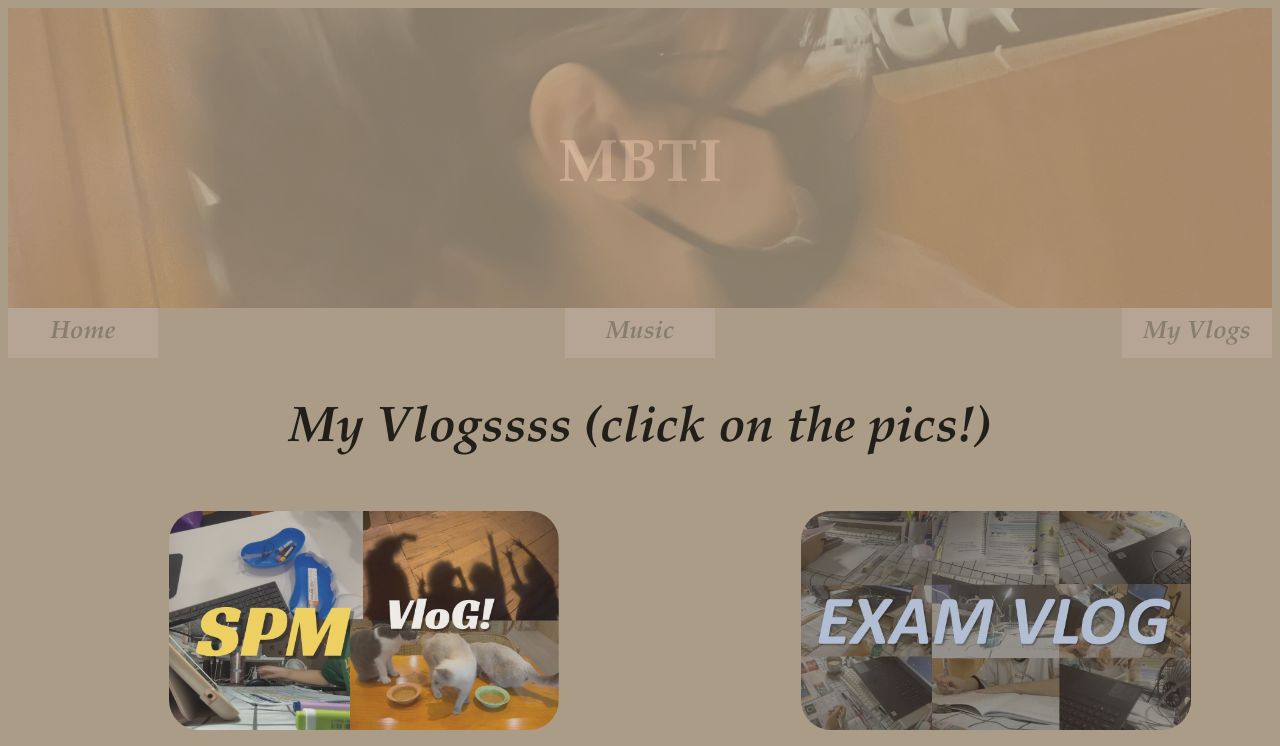
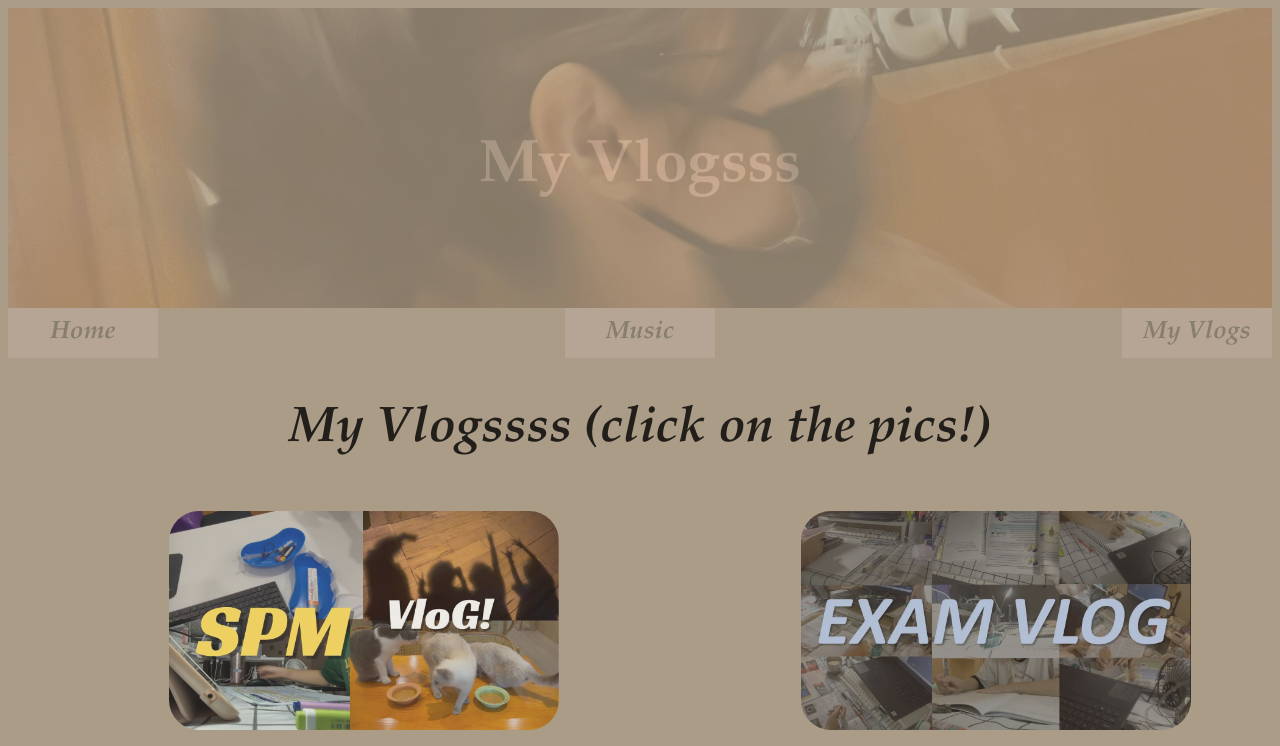
Before and after one commit to LekkySeah/Page, a plain HTML site: page MBTI/main.html in a window 1280 px wide. Shown: the top 746 px of the page. Drawn offline with Linux system fonts and the light colour scheme.

Commit message:
Update main.html

```diff
--- a/MBTI/main.html
+++ b/MBTI/main.html
@@ -125,7 +125,7 @@
     </style>
 
     <div class="heading">
-      <h1 class="h1">MBTI</h1>
+      <h1 class="h1">My Vlogsss</h1>
       <div><img src="./Lekky .jpg" class="img-h1" /></div>
     </div>
   </head>
```
